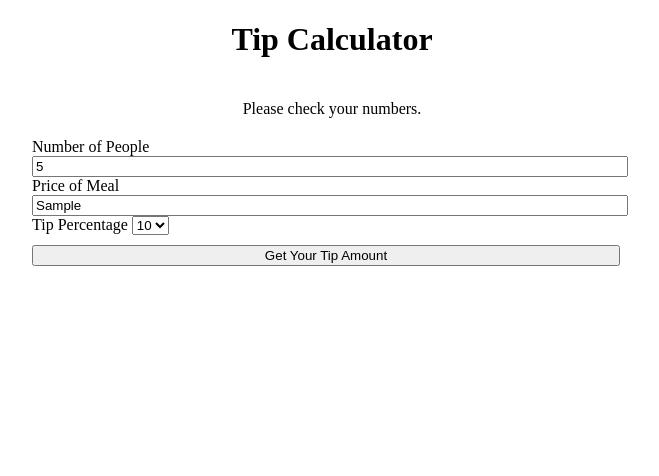
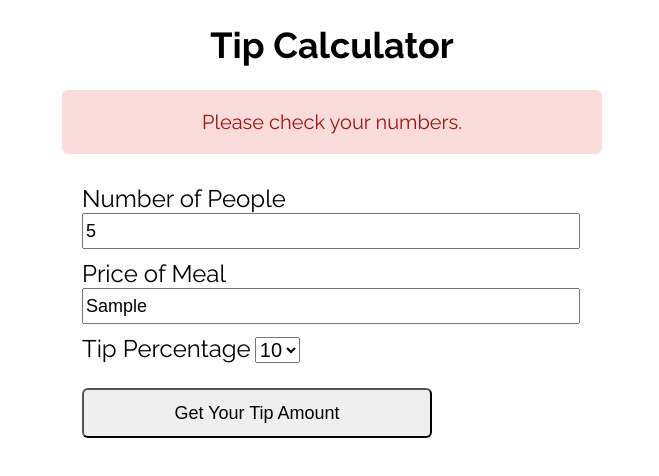
Before and after one commit to BlackMG27/tip-calculator, a plain HTML site: page index.html in a window 1280 px wide. Both pictures are taken after typing "5", "Sample" into the empty fields and a click on the button "Get Your Tip Amount". Shown: the whole page, without its empty margins (308-967 px from the left). Drawn offline with nearby package versions, Linux system fonts and the light colour scheme.

Commit message:
added more css to the app

```diff
--- a/assets/css/style.css
+++ b/assets/css/style.css
@@ -1,3 +1,9 @@
+@import url('https://fonts.googleapis.com/css?family=Raleway:400,700&display=swap');
+
+body{
+    font-family: 'Raleway', 'Franklin Gothic Medium', 'Arial Narrow', Arial, sans-serif;
+}
+
 .container,
 header{
     width: 900px;
@@ -6,25 +12,55 @@ header{
 
 h1{
     text-align: center;
+    font-size: 2.25rem;
 }
 
-form{
-   max-width: 600px;
+form,
+.error,
+#tipAmount{
+   max-width: 500px;
    width: 95%;
    margin: 0 auto;
 }
 
 input{
     width: 98%;
+    margin-bottom: 10px;
+    height: 30px;
+    font-size: 18px;
+}
+
+label{
+    font-size: 1.5rem;
 }
 
 #tipSubmit{
+    max-width: 350px;
     width: 98%;
-    margin-top: 10px;
-
+    margin-top: 25px;
+    cursor: pointer;
+    height: 50px;
+    border-radius: 6px;
+    font-size: 1.125rem;
 }
 
 .error{
     padding: 20px;
     text-align: center;
+    background-color: #fadcdb;
+    color: #a0140f;
+    font-size: 1.25rem;
+    margin-bottom: 30px;
+    border-radius: 6px;
 }
+
+.result{
+    padding: 10px 30px;
+    border: 1px solid #8a8786;
+    font-size: 1.25rem;
+    border-radius: 6px;
+}
+
+#percentage{
+    font-size: 1.25rem;
+}
--- a/assets/js/tip.js
+++ b/assets/js/tip.js
@@ -19,43 +19,58 @@ document
         getPercent();
         const people = getValue('people');
         const price = getValue('price');
-        //sends the three values to the functions
+        //if the input fields aren't empty
         if (people > 0 && price > 0 && tipPercent > 0) {
+            //sends the variables to the respective functions to show in the app
             totalTips(price, tipPercent);
             totalPrice(price, tipPercent);
             tipsPerPerson(people, price, tipPercent);
             amountPerPerson(people, price);
             totalPerPerson(people, price, tipPercent);
+            //get the ids for the inputs
+            const clearPeople = getId('people');
+            const clearPrice = getId('price');
+            //clears the inputs on submit
+            clearPeople.value = '';
+            clearPrice.value = '';
         } else {
+            //shows an error message
             showWarning('Please check your numbers.');
         }
 
     });
 
+//gets the value in short form
 function getValue(id) {
     return document
         .getElementById(id)
         .value;
 }
 
+//gets the shorthand for elements
 function getId(id) {
     return document.getElementById(id);
 }
 
+//gets the total tips
 function totalTips(price, percent) {
+    //calculates the total tip
     const result = price * percent;
+    //sets the text to the totalTips
     totalTip.textContent = ` Total tip amount: $${result.toFixed(2)}`;
+    //adds a slight animation
     totalTip
         .classList
-        .add('animated', 'fadeInUp');
+        .add('animated', 'fadeInUp', 'result');
 }
 
+//gets the total price
 function totalPrice(price, percent) {
     const totalPrice = parseInt(price) + Number(price * percent);
     totalAmount.textContent = `Meal Price: $${totalPrice.toFixed(2)}`;
     totalAmount
         .classList
-        .add('animated', 'fadeInUp');
+        .add('animated', 'fadeInUp', 'result');
 }
 
 function amountPerPerson(people, price) {
@@ -63,7 +78,7 @@ function amountPerPerson(people, price) {
     amountPerson.textContent = `Meal price per person:  $${finalAmount.toFixed(2)}`;
     amountPerson
         .classList
-        .add('animated', 'fadeInUp');
+        .add('animated', 'fadeInUp', 'result');
 }
 
 function tipsPerPerson(people, price, percent) {
@@ -71,7 +86,7 @@ function tipsPerPerson(people, price, percent) {
     tipPerPerson.textContent = `Tips per person:  $${tipPerson.toFixed(2)}`;
     tipPerPerson
         .classList
-        .add('animated', 'fadeInUp');
+        .add('animated', 'fadeInUp', 'result');
 }
 
 function totalPerPerson(people, price, percent) {
@@ -80,23 +95,31 @@ function totalPerPerson(people, price, percent) {
     totalPerson.textContent = `Total Amount per person: $${finalAmountPerson.toFixed(2)}`;
     totalPerson
         .classList
-        .add('animated', 'fadeInUp');
+        .add('animated', 'fadeInUp', 'result');
 }
 
+//shows the warning message
 function showWarning(error) {
+    //creates the error placement
     const errorDiv = document.createElement('div');
+    //adds the class to the error
     errorDiv.className = 'error';
-
+    //adds the animation
+    errorDiv
+        .classList
+        .add('animated', 'fadeIn');
+    //puts the error message into the error div
     errorDiv.appendChild(document.createTextNode(error));
-
+    //grabs the tip form and the parent div
     const tipForm = getId('tipForm');
     const tipEntry = getId('tipEntry');
+    //inserts the error div before the tip form
     tipEntry.insertBefore(errorDiv, tipForm);
-
+    //clears the error after 4 seconds
     setTimeout(clearError, 4000);
 
 }
-
+//removes the error message
 function clearError() {
     document
         .querySelector('.error')
```
Also changed, not shown: index.html (+1 -1 lines).
